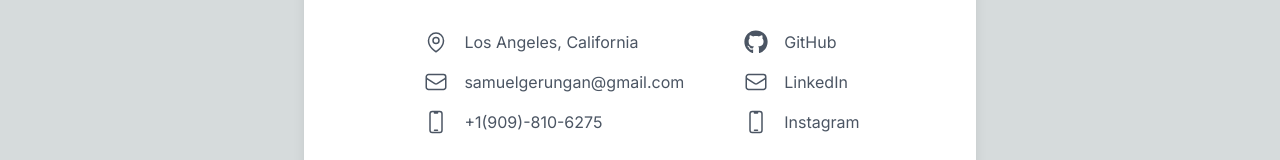
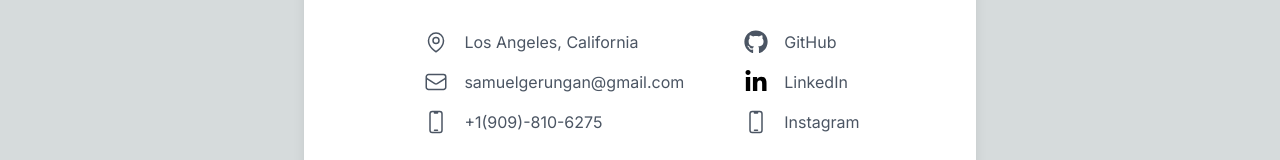
Before and after one commit to Sam-T-G/sam-modern-portfolio, a Next.js app: page /contact in a window 1280 px wide. Shown: the part 174-334 px from the top of the page. Built offline with nearby package versions, Linux system fonts and the light colour scheme.

Commit message:
Update page.tsx

```diff
--- a/src/app/contact/page.tsx
+++ b/src/app/contact/page.tsx
@@ -83,16 +83,9 @@ const ContactCard = () => {
 						<li className="flex items-center py-2">
 							<svg
 								xmlns="http://www.w3.org/2000/svg"
-								fill="none"
-								viewBox="0 0 24 24"
-								stroke-width="1.5"
-								stroke="currentColor"
-								className="w-6 h-6 text-gray-600 ml-1 mr-4">
-								<path
-									stroke-linecap="round"
-									stroke-linejoin="round"
-									d="M21.75 6.75v10.5a2.25 2.25 0 0 1-2.25 2.25h-15a2.25 2.25 0 0 1-2.25-2.25V6.75m19.5 0A2.25 2.25 0 0 0 19.5 4.5h-15a2.25 2.25 0 0 0-2.25 2.25m19.5 0v.243a2.25 2.25 0 0 1-1.07 1.916l-7.5 4.615a2.25 2.25 0 0 1-2.36 0L3.32 8.91a2.25 2.25 0 0 1-1.07-1.916V6.75"
-								/>
+								className="w-6 h-6 ml-1 mr-4"
+								viewBox="0 0 448 512">
+								<path d="M100.3 448H7.4V148.9h92.9zM53.8 108.1C24.1 108.1 0 83.5 0 53.8a53.8 53.8 0 0 1 107.6 0c0 29.7-24.1 54.3-53.8 54.3zM447.9 448h-92.7V302.4c0-34.7-.7-79.2-48.3-79.2-48.3 0-55.7 37.7-55.7 76.7V448h-92.8V148.9h89.1v40.8h1.3c12.4-23.5 42.7-48.3 87.9-48.3 94 0 111.3 61.9 111.3 142.3V448z" />
 							</svg>
 							<span className="text-gray-600">LinkedIn</span>
 						</li>
```
